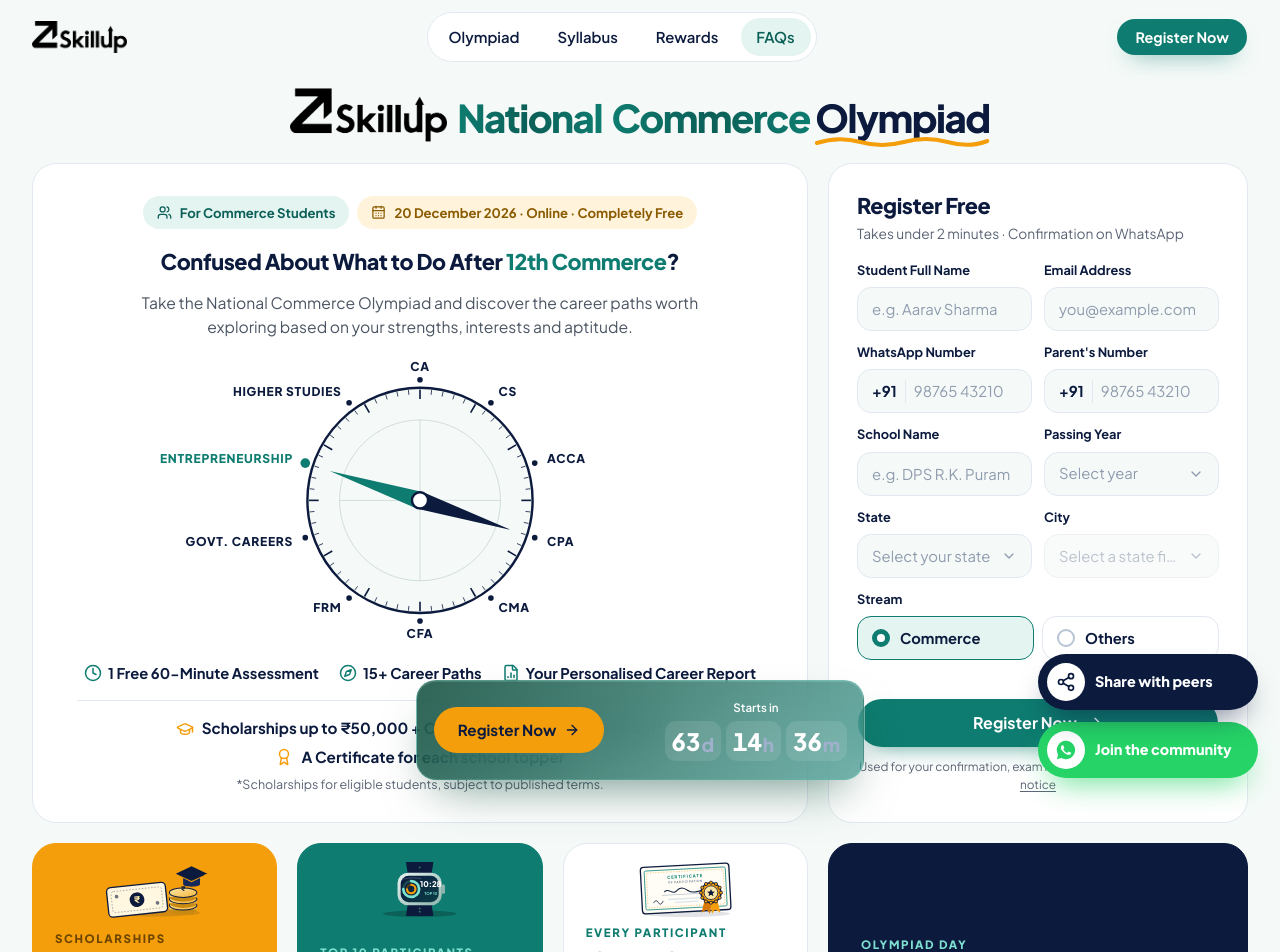
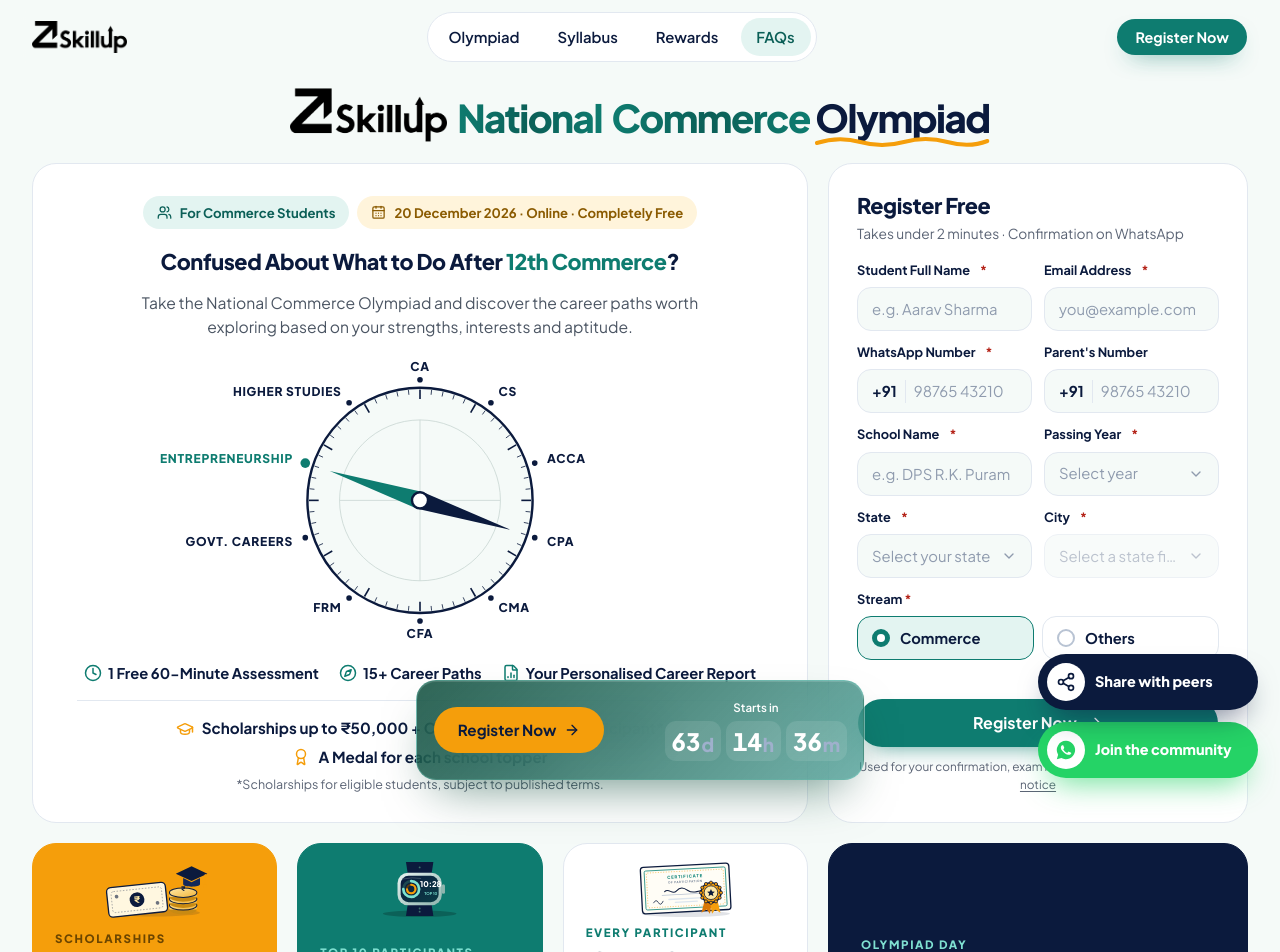
Before and after one commit to mardimanisha/acca-olympiad, a Next.js app: page / in a window 1280 px wide. Shown: the top 952 px of the page. Built offline with nearby package versions, Linux system fonts and the light colour scheme.

Commit message:
Add new video file acca1w.mp4 to public directory

```diff
--- a/src/app/api/register/route.ts
+++ b/src/app/api/register/route.ts
@@ -18,12 +18,12 @@
   const out = {} as Registration;
   for (const f of FIELDS) {
     const v = typeof src[f] === "string" ? (src[f] as string).trim() : "";
-    if (!v) return `Please fill in ${f}.`;
+    if (!v && f !== "parent") return `Please fill in ${f}.`;
     if (v.length > 200) return `${f} is too long.`;
     out[f] = v;
   }
   if (!EMAIL.test(out.email)) return "Please enter a valid email address.";
-  if (!PHONE.test(out.whatsapp) || !PHONE.test(out.parent)) return "Please enter valid 10-digit mobile numbers.";
+  if (!PHONE.test(out.whatsapp) || (out.parent && !PHONE.test(out.parent))) return "Please enter valid 10-digit mobile numbers.";
   return out;
 }
 
--- a/src/components/hero/register-form.tsx
+++ b/src/components/hero/register-form.tsx
@@ -19,7 +19,9 @@
 const FIRST_YEAR = 2017;
 const PASSING_YEARS = Array.from({ length: 16 }, (_, i) => String(FIRST_YEAR + i));
 
-function PhoneInput({ id, name }: { id: string; name: string }) {
+const Req = () => <span aria-hidden className="ml-0.5 text-[#B42318]">*</span>;
+
+function PhoneInput({ id, name, required = true }: { id: string; name: string; required?: boolean }) {
   return (
     <div className="flex h-[50px] items-center gap-2 rounded-field lg:h-11 border border-line bg-canvas pl-3.5 transition-shadow focus-within:border-ring focus-within:ring-3 focus-within:ring-ring/50">
       <b className="border-r border-line pr-2 text-[0.93rem] text-navy">+91</b>
@@ -28,7 +30,7 @@
         name={name}
         type="tel"
         inputMode="numeric"
-        required
+        required={required}
         pattern="[6-9][0-9]{9}"
         maxLength={10}
         title="10-digit Indian mobile number"
@@ -97,27 +99,27 @@
         >
           <div className="mt-[22px] grid grid-cols-1 gap-x-3 gap-y-[18px] sm:grid-cols-2 lg:mt-4 lg:gap-y-3">
             <div className="grid gap-[7px] sm:col-span-2 lg:col-span-1">
-              <Label htmlFor="r-name" className={label}>Student Full Name</Label>
+              <Label htmlFor="r-name" className={label}>Student Full Name<Req /></Label>
               <Input id="r-name" name="name" required autoComplete="name" placeholder="e.g. Aarav Sharma" className={field} />
             </div>
             <div className="grid gap-[7px] sm:col-span-2 lg:col-span-1">
-              <Label htmlFor="r-email" className={label}>Email Address</Label>
+              <Label htmlFor="r-email" className={label}>Email Address<Req /></Label>
               <Input id="r-email" name="email" type="email" required autoComplete="email" placeholder="you@example.com" className={field} />
             </div>
             <div className="grid min-w-0 gap-[7px]">
-              <Label htmlFor="r-wa" className={label}>WhatsApp Number</Label>
+              <Label htmlFor="r-wa" className={label}>WhatsApp Number<Req /></Label>
               <PhoneInput id="r-wa" name="whatsapp" />
             </div>
             <div className="grid min-w-0 gap-[7px]">
               <Label htmlFor="r-parent" className={label}>Parent&apos;s Number</Label>
-              <PhoneInput id="r-parent" name="parent" />
+              <PhoneInput id="r-parent" name="parent" required={false} />
             </div>
             <div className="grid min-w-0 gap-[7px]">
-              <Label htmlFor="r-school" className={label}>School Name</Label>
+              <Label htmlFor="r-school" className={label}>School Name<Req /></Label>
               <Input id="r-school" name="school" required placeholder="e.g. DPS R.K. Puram" className={field} />
             </div>
             <div className="grid min-w-0 gap-[7px]">
-              <Label htmlFor="r-year" className={label}>Passing Year</Label>
+              <Label htmlFor="r-year" className={label}>Passing Year<Req /></Label>
               <Select name="passingYear" required value={year || null} onValueChange={(v) => setYear(v ?? "")}>
                 <SelectTrigger id="r-year" placeholder="Select year" />
                 <SelectContent>
@@ -128,7 +130,7 @@
               </Select>
             </div>
             <div className="grid min-w-0 gap-[7px]">
-              <Label htmlFor="r-state" className={label}>State</Label>
+              <Label htmlFor="r-state" className={label}>State<Req /></Label>
               <Select
                 name="state"
                 required
@@ -148,7 +150,7 @@
               </Select>
             </div>
             <div className="grid min-w-0 gap-[7px]">
-              <Label htmlFor="r-city" className={label}>City</Label>
+              <Label htmlFor="r-city" className={label}>City<Req /></Label>
               <Select
                 name="city"
                 required
@@ -166,7 +168,7 @@
               </Select>
             </div>
             <div className="grid gap-[7px] sm:col-span-2">
-              <span className={label} id="r-stream">Stream</span>
+              <span className={label} id="r-stream">Stream<Req /></span>
               <RadioGroup name="stream" defaultValue="commerce" aria-labelledby="r-stream" className="grid grid-cols-2 gap-2">
                 {[
                   ["commerce", "Commerce"],
--- a/src/components/sections/hero.tsx
+++ b/src/components/sections/hero.tsx
@@ -82,7 +82,7 @@
                 Scholarships up to {EVENT.scholarship} + Certificate for Every Participant*
               </p>
               <p className="mt-1.5 flex items-center justify-center gap-2 text-[0.95rem] font-bold text-navy">
-                <Award className="size-[18px] flex-none text-amber" />A Certificate for each school topper
+                <Award className="size-[18px] flex-none text-amber" />A Medal for each school topper
               </p>
               <p className="note-s mt-1.5">*Scholarships for eligible students, subject to published terms.</p>
             </div>
@@ -135,7 +135,7 @@
               <div className="text-[0.95rem] font-semibold">Digital participation certificate.</div>
               <div className="mt-2 flex items-center gap-2 rounded-xl bg-amber px-3 py-2 text-[0.95rem] leading-snug font-extrabold text-navy">
                 <Award className="size-5 flex-none" />
-                A Certificate for each school topper
+                A Medal for each school topper
               </div>
             </Tile>
           </div>
--- a/src/components/sections/receive.tsx
+++ b/src/components/sections/receive.tsx
@@ -37,7 +37,7 @@
             <p>Every student who successfully completes the Olympiad receives a digital certificate.</p>
             <p className="flex items-center gap-2.5 rounded-xl bg-amber px-3.5 py-3 text-[1.05rem] leading-snug font-extrabold text-navy">
               <Award className="size-6 flex-none" />
-              A Certificate for each school topper
+              A Medal for each school topper
             </p>
             <div className="mt-auto rounded-2xl border-[3px] border-double border-amber bg-white px-4 py-[30px] text-center text-navy transition-transform duration-500 hover:-rotate-2 hover:scale-[1.03]">
               <small className="block text-[0.6rem] font-extrabold tracking-[0.14em] text-teal">CERTIFICATE OF PARTICIPATION</small>
--- a/src/components/sections/videos.tsx
+++ b/src/components/sections/videos.tsx
@@ -1,5 +1,6 @@
 "use client";
 
+import { useRef, useState } from "react";
 import { motion } from "motion/react";
 import { ArrowRight, Play } from "lucide-react";
 import { buttonVariants } from "@/components/ui/button";
@@ -8,30 +9,63 @@
 import { CHAPTERS, REELS } from "@/lib/content";
 import { cn } from "@/lib/utils";
 
+/** Flip to true once the reel videos are ready to show the "Short cuts" row. */
+/** Length of /acca1w.mp4 (180s). Update with the file. */
+const VIDEO_DURATION = "3:00";
+
+const SHOW_REELS = false;
+
 /** s06 — featured video, chapters and 30-second reels. Video sources are not wired up yet. */
 export function Videos() {
+  const [playing, setPlaying] = useState(false);
+  const videoRef = useRef<HTMLVideoElement>(null);
+  const pendingSeek = useRef(0);
+
+  /** Jump to a chapter: start the player if needed, then seek. */
+  function goTo(seconds: number) {
+    const v = videoRef.current;
+    if (v) {
+      v.currentTime = seconds;
+      void v.play();
+    } else {
+      pendingSeek.current = seconds;
+      setPlaying(true);
+    }
+  }
+
   return (
     <Section id="s06">
       <Wrap>
         <SectionHead
-          eyebrow="Watch · 5 minutes"
+          eyebrow="Watch · 3 minutes"
           title="Commerce Careers Decoded"
           intro="Qualifications, salaries and your roadmap to success, in one short video."
         />
         <Stagger className="grid gap-3.5 sm:gap-5 lg:grid-cols-4">
           <Tile
             pad="none"
-            className="group relative flex min-h-[280px] cursor-pointer flex-col justify-between border-0 bg-linear-135 from-navy to-teal-deep p-6 sm:aspect-[16/8] sm:p-9 lg:col-span-3"
+            className="group relative flex min-h-[280px] cursor-pointer flex-col justify-between overflow-hidden border-0 bg-linear-135 from-navy to-teal-deep p-6 sm:aspect-[16/8] sm:p-9 lg:col-span-3"
           >
-            <div>
-              <span className="eyebrow text-aqua">Featured video</span>
-              <h3 className="mt-2.5 max-w-[18ch] text-[clamp(1.4rem,2.4vw,2.1rem)] leading-[1.12] font-extrabold tracking-[-0.02em] text-white">
-                CA vs CS vs ACCA vs CMA vs CPA vs CFA: <em className="text-aqua not-italic">what&apos;s the real difference?</em>
-              </h3>
-            </div>
-            <div className="flex items-end justify-between">
+            {playing && (
+              <video
+                ref={videoRef}
+                onLoadedMetadata={(e) => {
+                  e.currentTarget.currentTime = pendingSeek.current;
+                }}
+                src="/acca1w.mp4"
+                controls
+                autoPlay
+                playsInline
+                className="absolute inset-0 z-10 size-full bg-black object-contain"
+              />
+            )}
+            {/* eslint-disable-next-line @next/next/no-img-element */}
+            <img src="/acca1w-thumb.jpg" alt="" className="absolute inset-0 size-full object-cover" />
+            <h3 className="sr-only">CA vs CS vs ACCA vs CMA vs CPA vs CFA: what&apos;s the real difference?</h3>
+            <div className="relative mt-auto flex items-end justify-between">
               <button
                 aria-label="Play Commerce Careers Decoded"
+                onClick={() => setPlaying(true)}
                 className="relative grid size-[72px] cursor-pointer place-items-center rounded-full bg-white"
               >
                 <motion.span
@@ -41,8 +75,8 @@
                 />
                 <Play className="relative ml-1 size-[26px] fill-teal text-teal transition-transform group-hover:scale-110" />
               </button>
-              <span className="flex gap-2 text-[0.84rem] font-bold text-[#CDE7E2]">
-                <span className="rounded-lg bg-white/12 px-2.5 py-[5px]">5:04</span>
+              <span className="flex gap-2 text-[0.84rem] font-bold text-white">
+                <span className="rounded-lg bg-white/12 px-2.5 py-[5px]">{VIDEO_DURATION}</span>
                 <span className="rounded-lg bg-white/12 px-2.5 py-[5px]">CC</span>
               </span>
             </div>
@@ -50,9 +84,10 @@
 
           <Tile pad="none" className="p-6">
             <h4 className="mb-2 text-[1.05rem] font-bold">Chapters</h4>
-            {CHAPTERS.map(([t, label]) => (
+            {CHAPTERS.map(([t, secs, label]) => (
               <button
                 key={t}
+                onClick={() => goTo(secs)}
                 className="grid w-full cursor-pointer grid-cols-[46px_1fr] border-t border-line py-[11px] text-left text-[0.9rem] leading-[1.35] font-semibold text-navy transition-colors hover:text-teal"
               >
                 <b className="text-teal tabular-nums">{t}</b>
@@ -61,6 +96,8 @@
             ))}
           </Tile>
 
+          {SHOW_REELS && (
+            <>
             <Item className="mt-3 flex flex-col items-baseline justify-between gap-x-3 gap-y-0.5 sm:flex-row lg:col-span-4">
               <b className="text-[1.15rem] font-extrabold tracking-[-0.01em] text-navy">Short cuts · 30-second Reels &amp; Shorts</b>
               <small className="text-[0.9rem] font-semibold text-subtle">Quick answers to the questions students ask most</small>
@@ -103,6 +140,8 @@
                 </Tile>
               ))}
             </div>
+            </>
+          )}
 
           <Tile
             pad="none"
--- a/src/lib/content.ts
+++ b/src/lib/content.ts
@@ -9,7 +9,7 @@
   startsAt: "2026-12-20T10:00:00+05:30",
   phone: "+91 91530 05252",
   phoneHref: "tel:+919153005252",
-  whatsappHref: "https://wa.me/919153005252",
+  whatsappHref: "https://chat.whatsapp.com/D3h7wb45HWF3m7TDz0ykdS",
   scholarship: "₹50,000",
 };
 
@@ -69,12 +69,14 @@
   },
 ];
 
+/** [label, start time in seconds, title] — timings follow the video script. */
 export const CHAPTERS = [
-  ["0:00", "The breadth of commerce careers"],
-  ["0:48", "CA vs CS vs ACCA vs CMA vs CPA vs CFA"],
-  ["1:55", "Corporate, government or your own venture"],
-  ["2:50", "Entry-level vs experienced pay"],
-  ["4:30", "Take the Olympiad: your next step"],
+  ["0:00", 0, "The hook: choosing a career after Class 12"],
+  ["0:25", 25, "Commerce is bigger than you think"],
+  ["1:00", 60, "Understanding the qualifications"],
+  ["1:35", 95, "Your career depends on more"],
+  ["2:05", 125, "Introducing the National Commerce Olympiad"],
+  ["2:35", 155, "The ending: understand where it can take you"],
 ] as const;
 
 export const REELS = [
@@ -125,20 +127,20 @@
 export const FAQS = [
   {
     q: "Who can participate?",
-    a: "Students in Class 11 and Class 12 Commerce, subject to the final published eligibility rules.",
+    a: "All Commerce students can appear.",
   },
   { q: "Is it free?", a: "Yes. There is no participation fee." },
   {
     q: "When is the Olympiad and what time does it start?",
-    a: "The Olympiad is on 20 December 2026. The start time will be published once confirmed and shared with registered students on WhatsApp.",
+    a: "The Olympiad is on 20 December 2026.",
   },
   {
     q: "Is it online? What device do I need?",
-    a: "Yes, it is a 60-minute online assessment. Device requirements will be published once confirmed.",
+    a: "Yes, it is a 60-minute online assessment.",
   },
   {
     q: "What topics are covered? Is there negative marking?",
-    a: "Eight areas: Accounting & Reporting, Audit & Tax, Costing & Business Finance, Law & Governance, Global / International Orientation, Business Decision-Making, Numerical & Analytical Orientation, and Communication / Advisory. The question pattern and marking scheme will be published once confirmed.",
+    a: "Eight areas: Accounting & Reporting, Audit & Tax, Costing & Business Finance, Law & Governance, Global / International Orientation, Business Decision-Making, Numerical & Analytical Orientation, and Communication / Advisory.",
   },
   {
     q: "Is it only for CA or ACCA aspirants?",
@@ -150,11 +152,11 @@
   },
   {
     q: "When will I get my report? Is counselling included?",
-    a: "Every participant receives a personalized career report after the Olympiad, along with access to career counselling and webinars at no cost. Report dates will be announced.",
+    a: "Every participant receives a personalized career report after the Olympiad, along with access to career counselling and webinars at no cost.",
   },
   {
     q: "How do scholarships work?",
-    a: "Scholarships of up to ₹50,000 are available for eligible students, towards graduation degree programmes. This is a maximum, not a guaranteed award, and is subject to published terms and selection criteria.",
+    a: "Scholarships of up to ₹50,000 are available for eligible students, towards graduation degree programmes.",
   },
   {
     q: "Can a parent attend? What happens after registration?",
```
Also changed, not shown: public/acca1w-thumb.jpg (added), 1 other file (tests, documents, lock files or other folders). Lines whose indentation alone changed are shown as unchanged.
